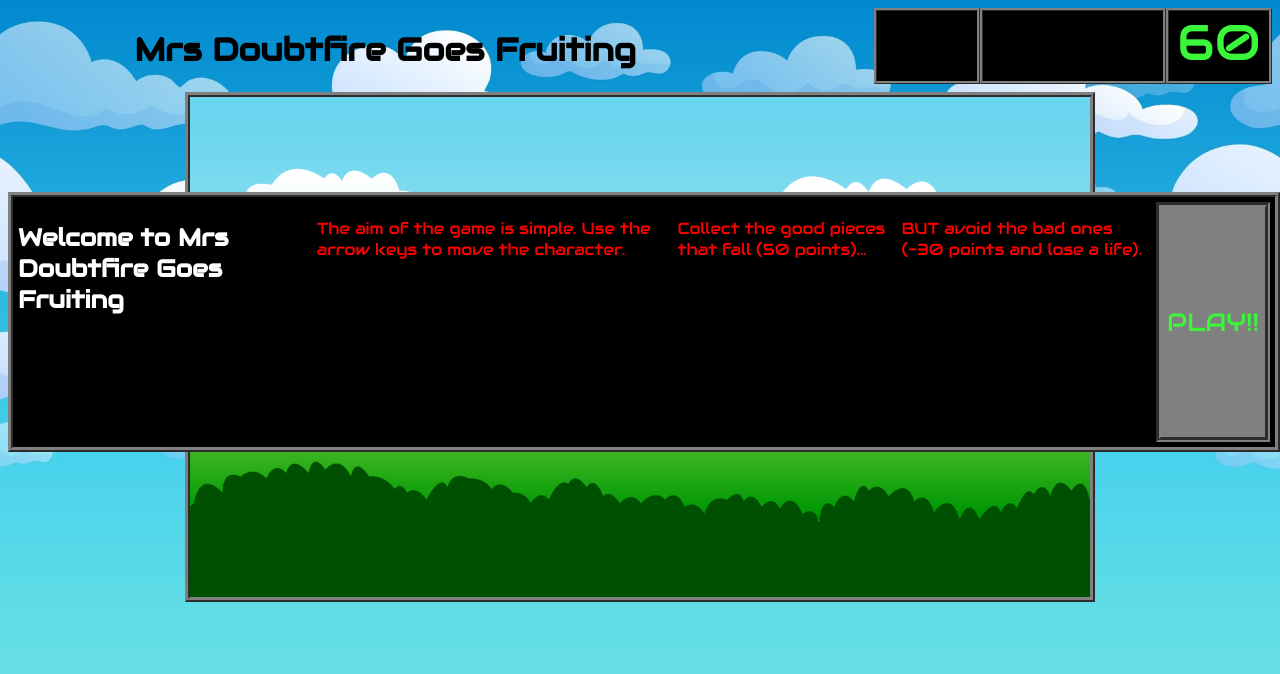
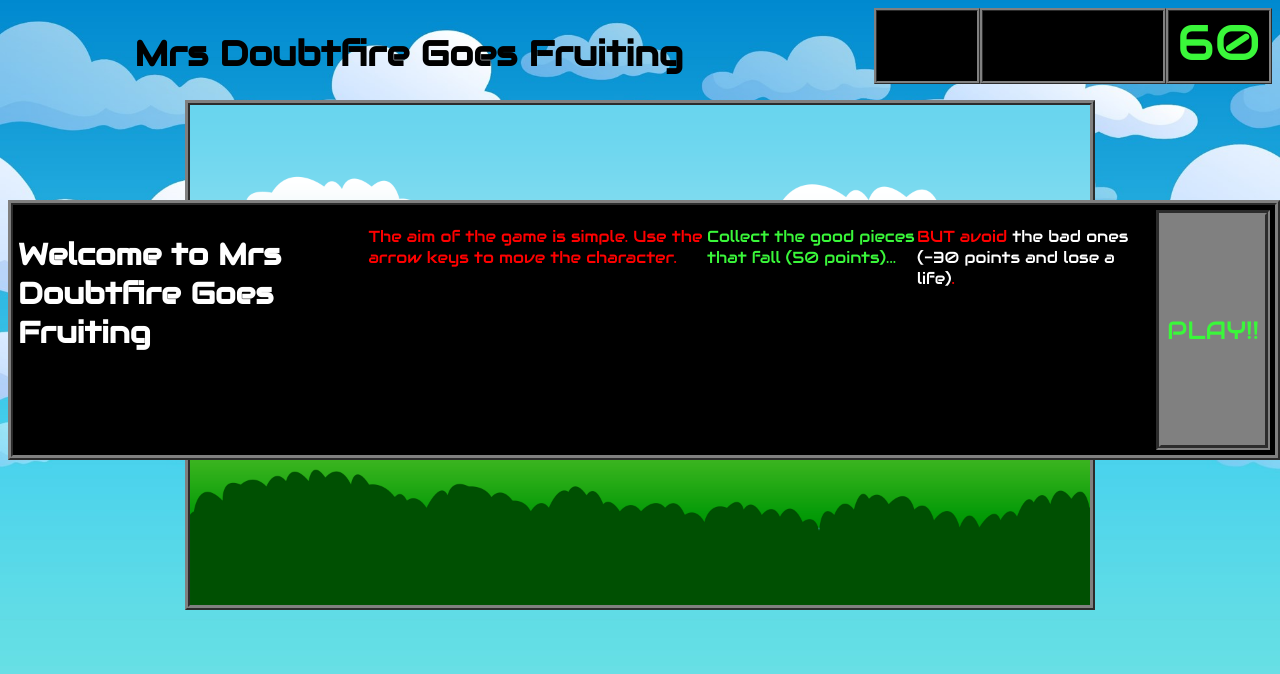
Before and after one commit to avadher510/project_1_mrs_doubtfire, a PHP site: page / in a window 1280 px wide. Shown: the top 674 px of the page. Run offline with PHP 8.4, Linux system fonts and the light colour scheme; some libraries are stand-ins or nearby versions.

Commit message:
welcome box modified to make more readable on browser >> working

```diff
--- a/css/styles.css
+++ b/css/styles.css
@@ -11,6 +11,7 @@ body {
 h1 {
   display: inline-block;
   padding-left: 10%;
+  font-size: 35px;
 }
 
 /*GAME LOAD STYLES*/
@@ -36,8 +37,20 @@ h1 {
   cursor: pointer;
 }
 
-.welcome p {
+.sumtext {
   color: red;
+}
+
+.bad-em {
+  color: #FFF;
+}
+
+.secondary {
+  color: #3AF73A;
+}
+
+h2 {
+  font-size: 30px;
 }
 
 .summary {
--- a/index.html
+++ b/index.html
@@ -23,9 +23,9 @@
     <div class='features' id='lives'></div>
     <div class="welcome">
       <h2>Welcome to Mrs Doubtfire Goes Fruiting</h2>
-      <p>The aim of the game is simple. Use the arrow keys to move the character.</p>
-      <p>Collect the good pieces that fall (50 points)...</p>
-      <p>BUT avoid the bad ones (-30 points and lose a life).</p>
+      <p class='sumtext primary'>The aim of the game is simple. Use the arrow keys to move the character.</p>
+      <p class='sumtext secondary'>Collect the good pieces that fall (50 points)...</p>
+      <p class='sumtext tertiary'>BUT avoid<span class='bad-em'> the bad ones (-30 points and lose a life)</span>.</p>
       <button id='play-btn'>PLAY!!</button>
     </div>
     <div class="summary" id='win'>
```
